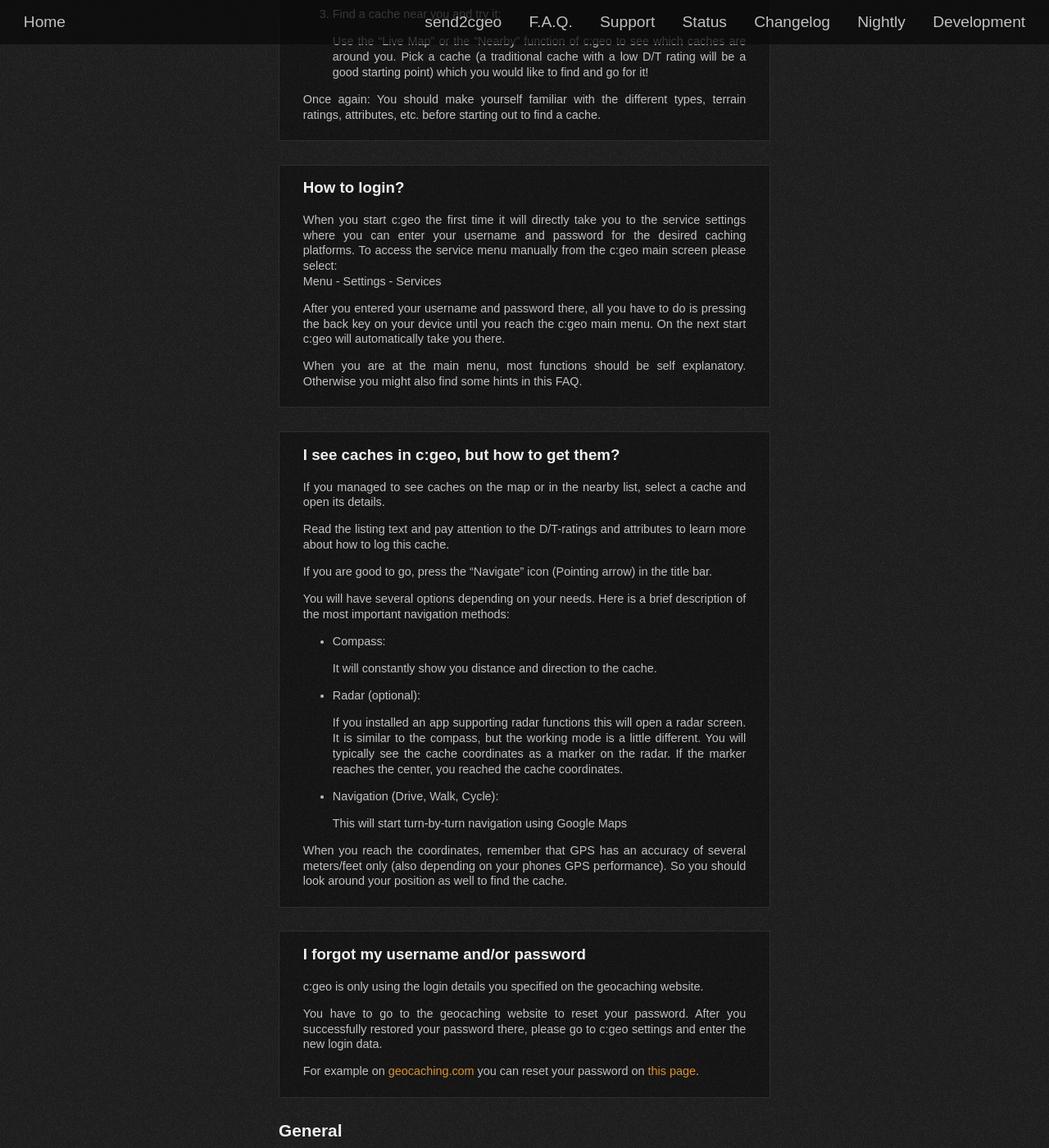
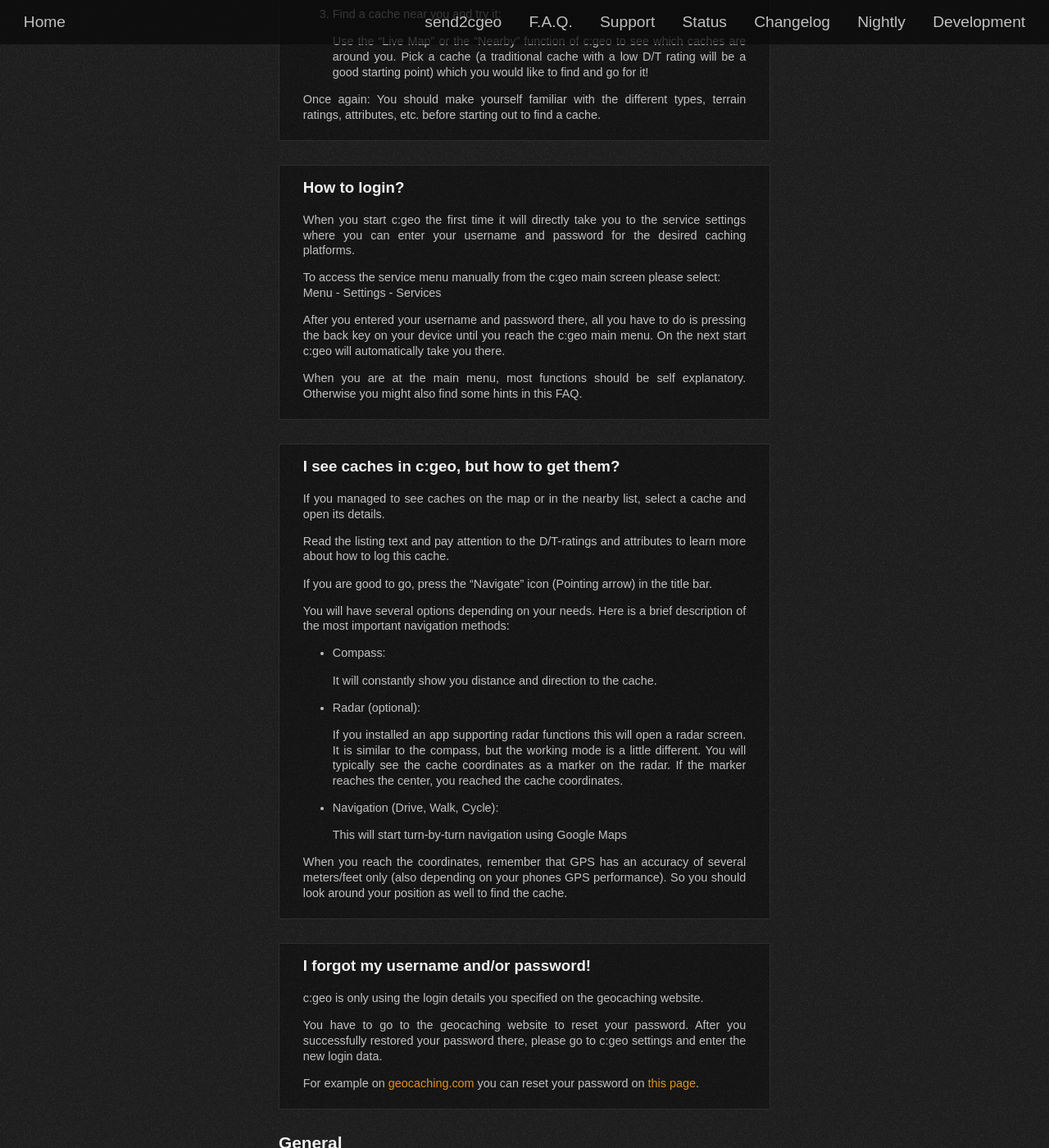
Before and after one commit to cgeo/cgeo.github.io, a Jekyll site: the page built from faq.html, in a window 1280 px wide and 1400 px high, scrolled down 1067 px. Shown: the whole window at 82% size. Built offline with Jekyll 4.4.1, drawn with Linux system fonts in a browser that asks for light colours; some web fonts are replaced; some of the changed text lies outside the part shown.

Commit message:
FAQ: Format corrections

```diff
--- a/_data/faq.yml
+++ b/_data/faq.yml
@@ -29,6 +29,7 @@
       - title: How to login?
         content: |
             When you start c:geo the first time it will directly take you to the service settings where you can enter your username and password for the desired caching platforms.
+
             To access the service menu manually from the c:geo main screen please select: \\
             Menu - Settings - Services
 
@@ -61,7 +62,7 @@
 
             When you reach the coordinates, remember that GPS has an accuracy of several meters/feet only (also depending on your phones GPS performance). So you should look around your position as well to find the cache.
 
-      - title: I forgot my username and/or password
+      - title: I forgot my username and/or password!
         content: |
             c:geo is only using the login details you specified on the geocaching website.
 
```
